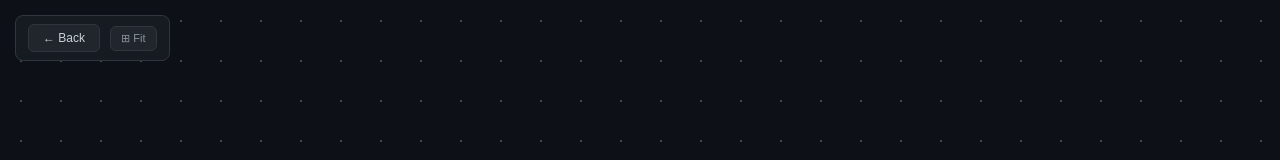
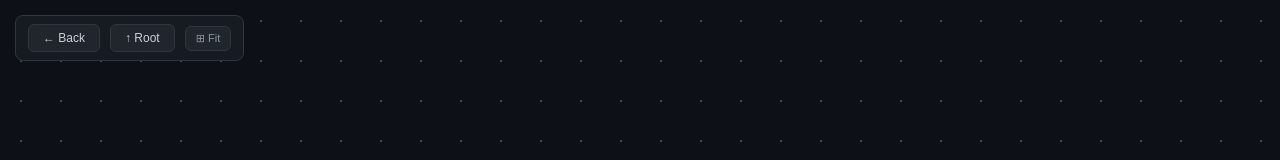
Before and after one commit to zaebee/codegraph-brain, a React (Vite) app: page / in a window 1280 px wide. Both pictures are taken after a click on the element "OutputFormat". Shown: the top 160 px of the page. Built offline with nearby package versions, Linux system fonts and the light colour scheme.

Commit message:
feat: add back-to-root navigation in flow view

```diff
--- a/src/App.jsx
+++ b/src/App.jsx
@@ -113,6 +113,7 @@ function App() {
   const [searchQuery, setSearchQuery] = useState("");
   const [isLoading, setIsLoading] = useState(false);
   const [mousePos, setMousePos] = useState({ x: 0, y: 0 });
+  const [flowRootId, setFlowRootId] = useState(null);
   const graphRef = useRef(graph);
   const wrapperRef = useRef(null);
   const enrichedRef = useRef(null);
@@ -360,6 +361,7 @@ function App() {
       setNodes(layouted);
       setEdges(flowEdges);
       setViewMode("flow");
+      setFlowRootId(node.id);
       fitView({ padding: 0.15 });
     },
     [depth, getEnriched]
@@ -434,6 +436,15 @@ function App() {
                 <button className="btn btn-back" onClick={buildFullGraph} aria-label="Back to full graph">
                   ← Back
                 </button>
+                {flowRootId && (
+                  <button
+                    className="btn btn-back"
+                    onClick={() => onNodeClick({}, { id: flowRootId, type: 'FUNCTION' })}
+                    aria-label="Back to root node"
+                  >
+                    ↑ Root
+                  </button>
+                )}
                 <button className="btn btn-export" onClick={() => fitView({ padding: 0.15 })} aria-label="Zoom to fit">
                   ⊞ Fit
                 </button>
```
